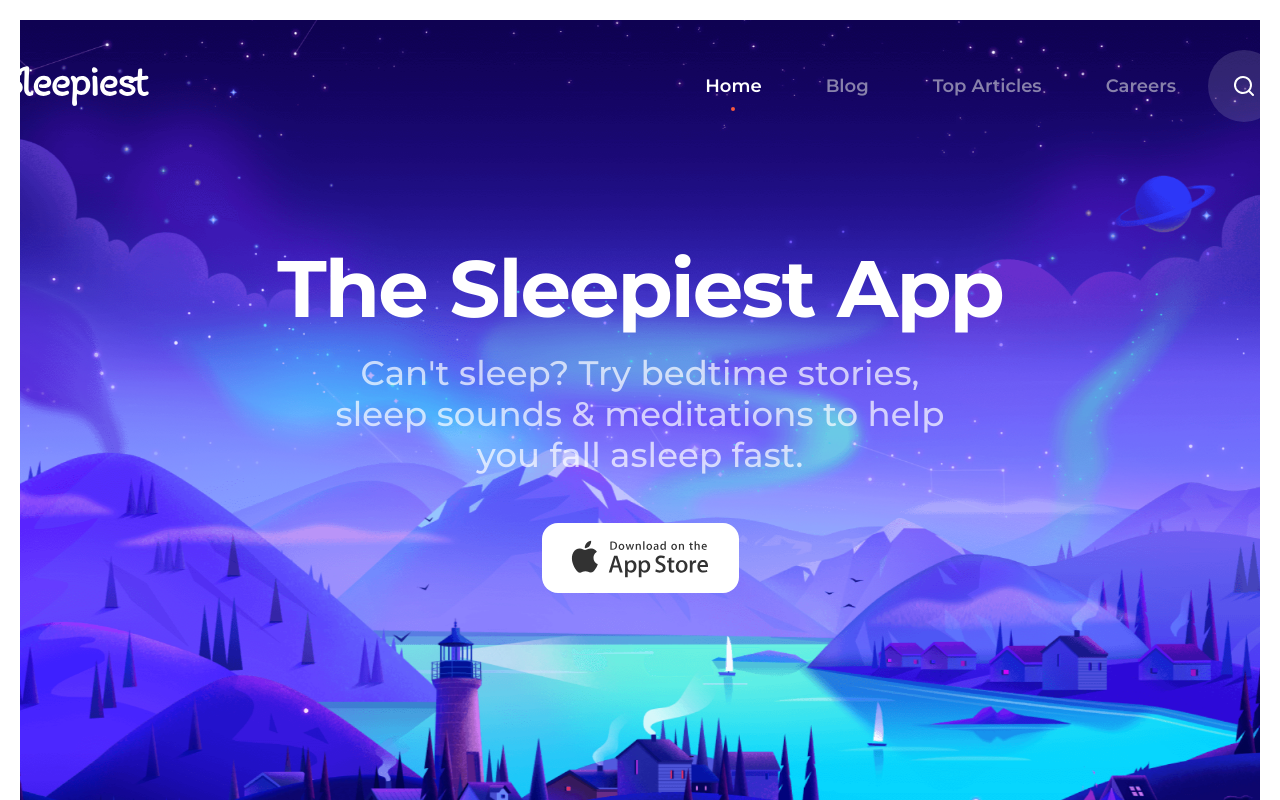
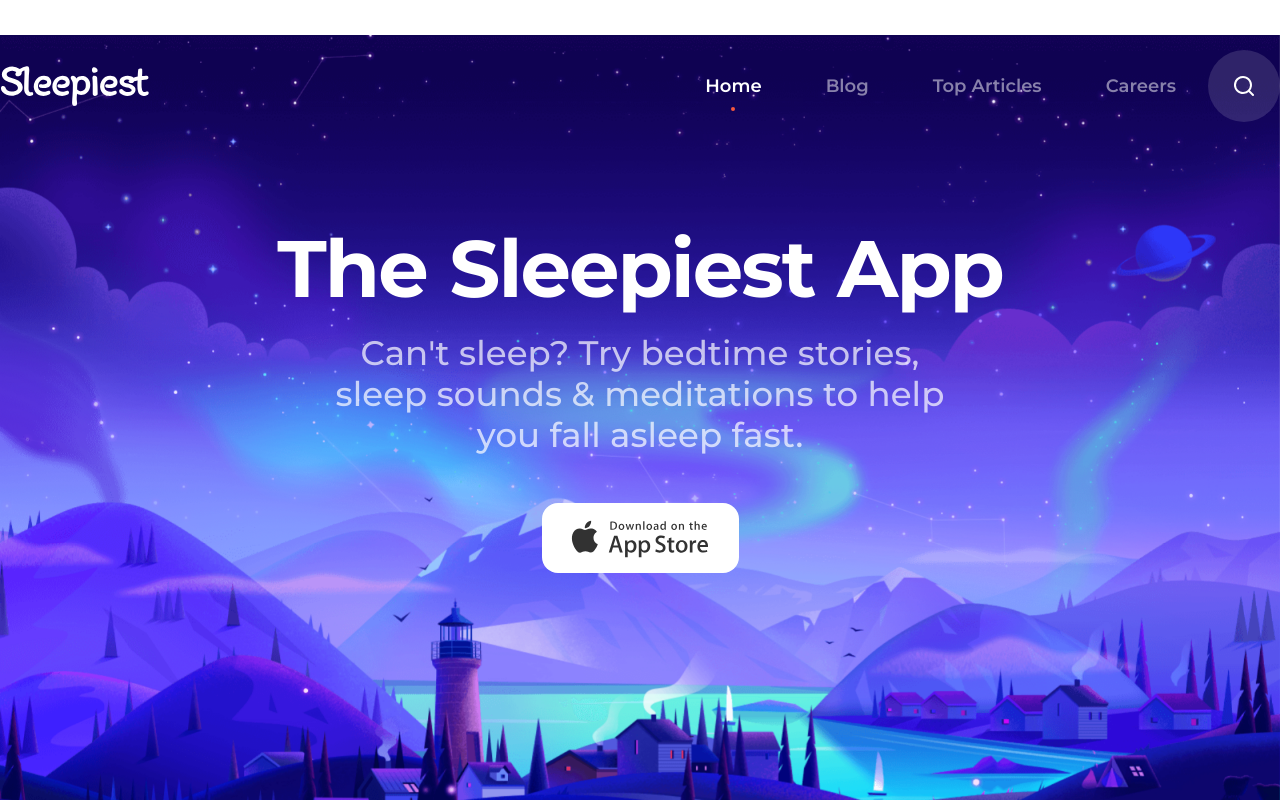
Before and after one commit to Nischal2015/web-animations, a React (Vite) app in the folder scroll-animation/: page / in a window 1280 px wide. Shown: the top 800 px of the page. Built offline with nearby package versions, Linux system fonts and the light colour scheme.

Commit message:
refactor(app): remove App.css

```diff
--- a/scroll-animation/src/App.css
+++ /dev/null
@@ -1,41 +0,0 @@
-#root {
-  max-width: 1280px;
-  margin: 0 auto;
-  padding: 2rem;
-  text-align: center;
-}
-
-.logo {
-  height: 6em;
-  padding: 1.5em;
-  will-change: filter;
-}
-.logo:hover {
-  filter: drop-shadow(0 0 2em #646cffaa);
-}
-.logo.react:hover {
-  filter: drop-shadow(0 0 2em #61dafbaa);
-}
-
-@keyframes logo-spin {
-  from {
-    transform: rotate(0deg);
-  }
-  to {
-    transform: rotate(360deg);
-  }
-}
-
-@media (prefers-reduced-motion: no-preference) {
-  a:nth-of-type(2) .logo {
-    animation: logo-spin infinite 20s linear;
-  }
-}
-
-.card {
-  padding: 2em;
-}
-
-.read-the-docs {
-  color: #888;
-}
--- a/scroll-animation/src/App.tsx
+++ b/scroll-animation/src/App.tsx
@@ -1,6 +1,5 @@
 import { Navbar } from "./layouts";
 import { Hero } from "./components";
-import "./App.css";
 
 function App() {
   return (
```
